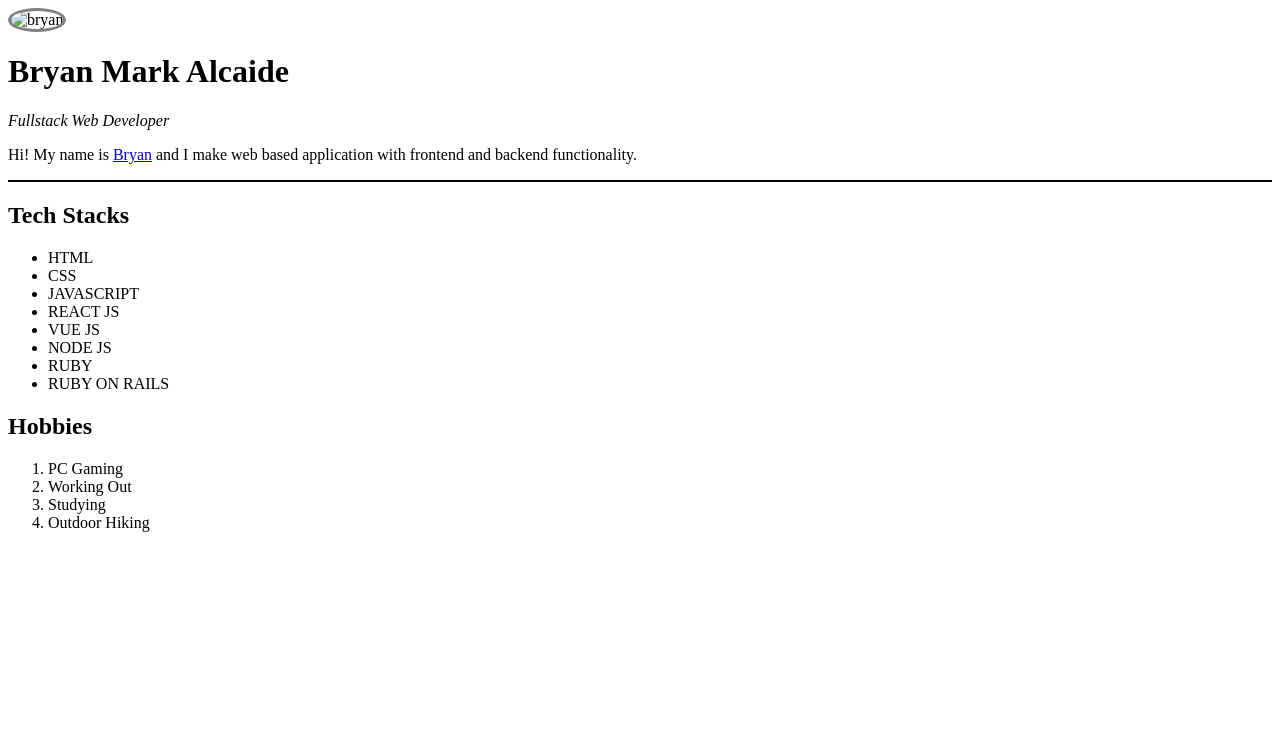
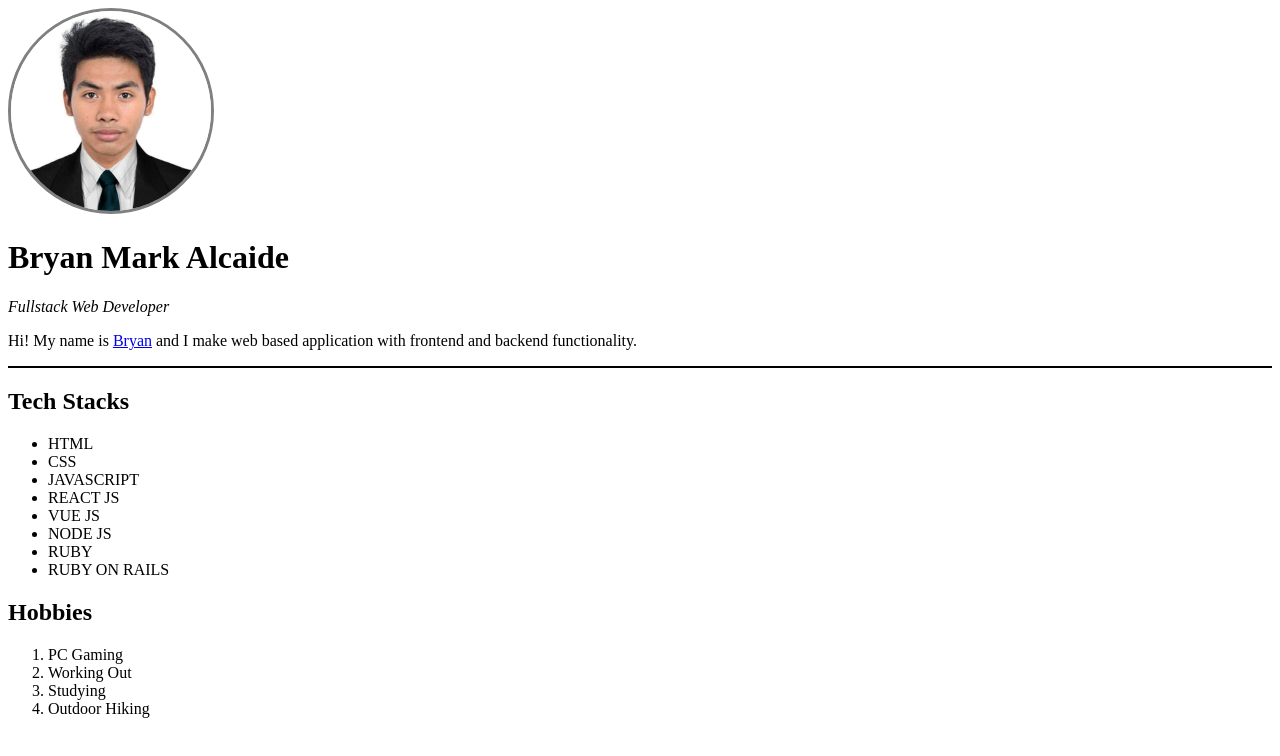
Before and after one commit to bryanmarkalcaide1996/cv, a plain HTML site: page index.html in a window 1280 px wide. Drawn offline with Linux system fonts and the light colour scheme.

Commit message:
Update index.html

```diff
--- a/index.html
+++ b/index.html
@@ -9,7 +9,7 @@
 </head>
 
 <body>
-  <img src="image/Bryan.jpg" alt="bryan" style="width: 200px; border-radius: 50%; border: solid gray;">
+  <img src="Bryan.jpg" alt="bryan" style="width: 200px; border-radius: 50%; border: solid gray;">
   <h1>Bryan Mark Alcaide</h1>
   <p> <em>Fullstack Web Developer</em> </p>
   <p>Hi! My name is <a href="contact.html">Bryan</a> and I make web based application with frontend and backend functionality.</p>
```
